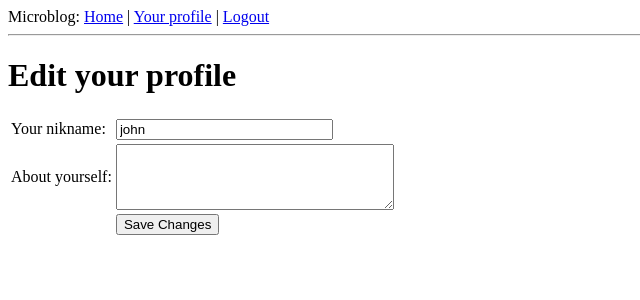
After one commit to iliusa77/microblog, a Flask app: page /edit in a window 1280 px wide. The commit adds this page. Shown: the top 300 px of the page, without its empty margins (0-640 px from the left). Run offline with Flask 2, Linux system fonts and the light colour scheme; a user stored in the database is signed in; data comes from the database, SQL or seed files in the repository; both versions use the stored data as it was after the commit.

Commit message:
added edit profile

```diff
--- a/app/forms.py
+++ b/app/forms.py
@@ -1,7 +1,11 @@
 from flask.ext.wtf import Form
-from wtforms import TextField, BooleanField
-from wtforms.validators import Required
+from wtforms import StringField, TextField, TextAreaField, BooleanField
+from wtforms.validators import Required, DataRequired, Length
 
 class LoginForm(Form):
     openid = TextField('openid', validators = [Required()])
     remember_me = BooleanField('remember_me', default = False)
+
+class EditForm(Form):
+    nickname = StringField('nickname', validators=[DataRequired()])
+    about_me = TextAreaField('about_me', validators=[Length(min=0, max=140)])
--- a/app/models.py
+++ b/app/models.py
@@ -10,6 +10,8 @@ class User(db.Model):
     email = db.Column(db.String(120), unique = True)
     role = db.Column(db.SmallInteger, default = ROLE_USER)
     posts = db.relationship('Post', backref = 'author', lazy = 'dynamic')
+    about_me = db.Column(db.String(140))
+    last_seen = db.Column(db.DateTime)
 
     @property
     def is_authenticated(self):
--- a/app/templates/base.html
+++ b/app/templates/base.html
@@ -11,7 +11,7 @@
 
         <a href="{{ url_for('index') }}">Home</a>
         {% if g.user.is_authenticated %}
-        | <a href="{{ url_for('user', nickname = g.user.nickname    ) }}">Your profile</a>
+        | <a href="{{ url_for('user', nickname = g.user.nickname) }}">Your profile</a>
         | <a href="{{ url_for('logout') }}">Logout</a>
         {% endif %}
 
--- /dev/null
+++ b/app/templates/edit.html
@@ -0,0 +1,22 @@
+{% extends "base.html" %}
+
+{% block content %}
+    <h1>Edit your profile</h1>
+    <form action="" method="post" name="edit">
+    {{ form.hidden_tag() }}
+    <table>
+        <tr>
+            <td>Your nikname:</td>
+            <td>{{ form.nickname(size=24) }}</td>
+        </tr>
+        <tr>
+            <td>About yourself:</td>
+            <td>{{ form.about_me(cols=32, rows=4) }}</td>
+        </tr>
+        <tr>
+            <td></td>
+            <td><input type="submit" value="Save Changes"></td>
+        </tr>
+    </table>
+    </form>
+{% endblock %}
--- a/app/views.py
+++ b/app/views.py
@@ -1,8 +1,9 @@
 from flask import render_template, flash, redirect, session, url_for, request, g
 from flask.ext.login import login_user, logout_user, current_user, login_required
 from app import app, lm, db, oid
-from forms import LoginForm
+from .forms import LoginForm, EditForm
 from models import User, ROLE_ADMIN, ROLE_USER
+from datetime import datetime
 
 @app.route('/')
 @app.route('/index')
@@ -64,6 +65,10 @@ def after_login(resp):
 @app.before_request
 def before_request():
     g.user = current_user
+    if g.user.is_authenticated:
+        g.user.last_seen = datetime.utcnow()
+        db.session.add(g.user)
+        db.session.commit()
 
 @lm.user_loader
 def load_user(id):
@@ -88,3 +93,19 @@ def user(nickname):
     return render_template('user.html',
                            user = user,
                            posts = posts)
+
+@app.route('/edit', methods=['GET', 'POST'])
+@login_required
+def edit():
+    form = EditForm()
+    if form.validate_on_submit():
+        g.user.nickname = form.nickname.data
+        g.user.about_me = form.about_me.data
+        db.session.add(g.user)
+        db.session.commit()
+        flash('Your changes have been saved.')
+        return redirect(url_for('edit'))
+    else:
+        form.nickname.data = g.user.nickname
+        form.about_me.data = g.user.about_me
+    return render_template('edit.html', form = form)
```
Also changed, not shown: app/templates/user.html (+8 -15 lines), db_repository/versions/007_migration.py (+13 -0 lines), app.db, 2 other files.
